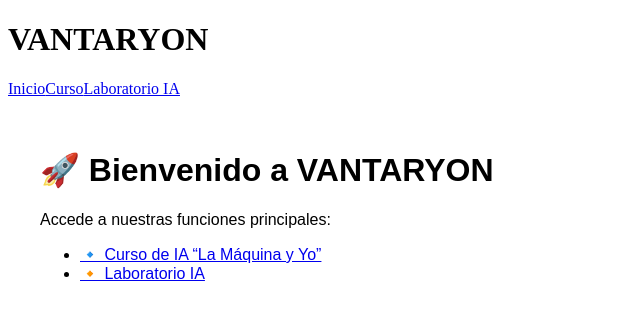
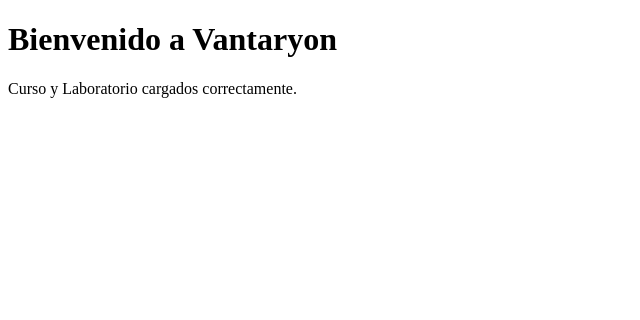
Before and after one commit to Amauris29/vantaryon-platform, a Next.js app: page / in a window 1280 px wide. Shown: the top 320 px of the page, without its empty margins (0-640 px from the left). Built offline with nearby package versions, Linux system fonts and the light colour scheme.

Commit message:
Cargar y actualizar layouts de curso y laboratorio

```diff
--- a/app/layout.tsx
+++ b/app/layout.tsx
@@ -1,17 +1,7 @@
-export default function Layout({ children }: { children: React.ReactNode }) {
+export default function RootLayout({ children }: { children: React.ReactNode }) {
   return (
     <html lang="es">
-      <body className="bg-black text-white font-sans">
-        <header className="p-4 shadow-md flex justify-between items-center">
-          <h1 className="text-2xl font-bold">VANTARYON</h1>
-          <nav className="space-x-4">
-            <a href="/" className="hover:underline">Inicio</a>
-            <a href="/curso" className="hover:underline">Curso</a>
-            <a href="/laboratorio" className="hover:underline">Laboratorio IA</a>
-          </nav>
-        </header>
-        <main className="p-6">{children}</main>
-      </body>
+      <body>{children}</body>
     </html>
   );
 }
--- a/app/page.tsx
+++ b/app/page.tsx
@@ -1,12 +1,8 @@
 export default function Home() {
   return (
-    <main style={{ padding: '2rem', fontFamily: 'Arial' }}>
-      <h1 style={{ fontSize: '2rem' }}>🚀 Bienvenido a VANTARYON</h1>
-      <p>Accede a nuestras funciones principales:</p>
-      <ul>
-        <li><a href='/curso'>🔹 Curso de IA “La Máquina y Yo”</a></li>
-        <li><a href='/laboratorio'>🔸 Laboratorio IA</a></li>
-      </ul>
+    <main>
+      <h1>Bienvenido a Vantaryon</h1>
+      <p>Curso y Laboratorio cargados correctamente.</p>
     </main>
   );
 }
```
Also changed, not shown: app/curso/layout.tsx (+7 -14 lines), app/laboratorio/layout.tsx (+7 -14 lines).
